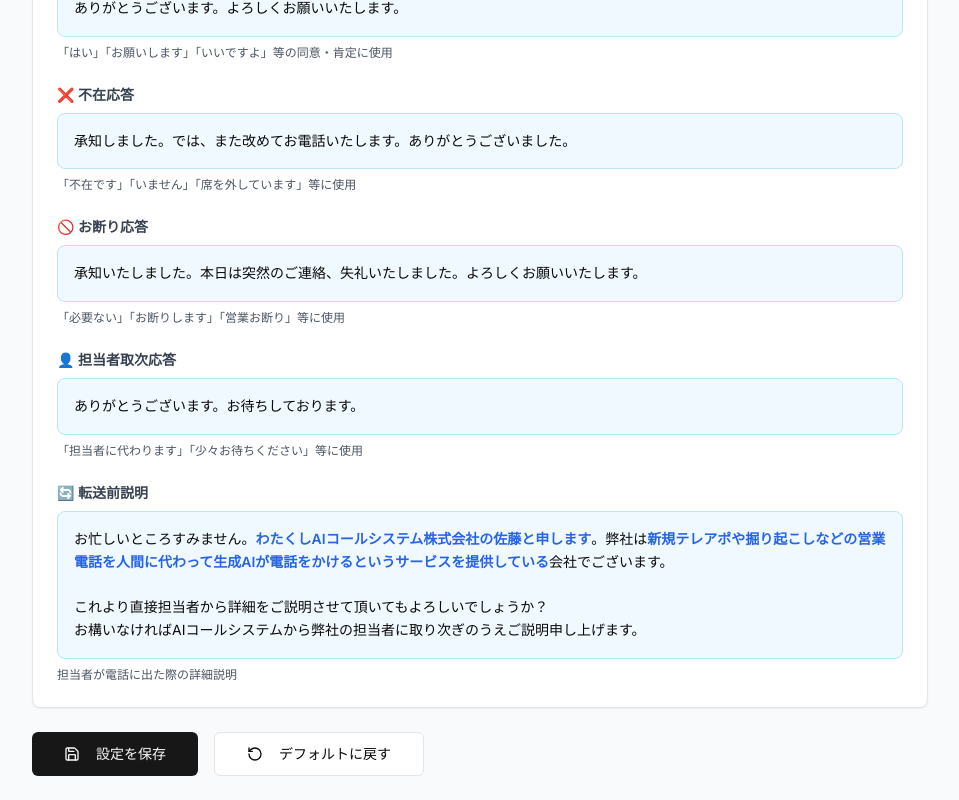
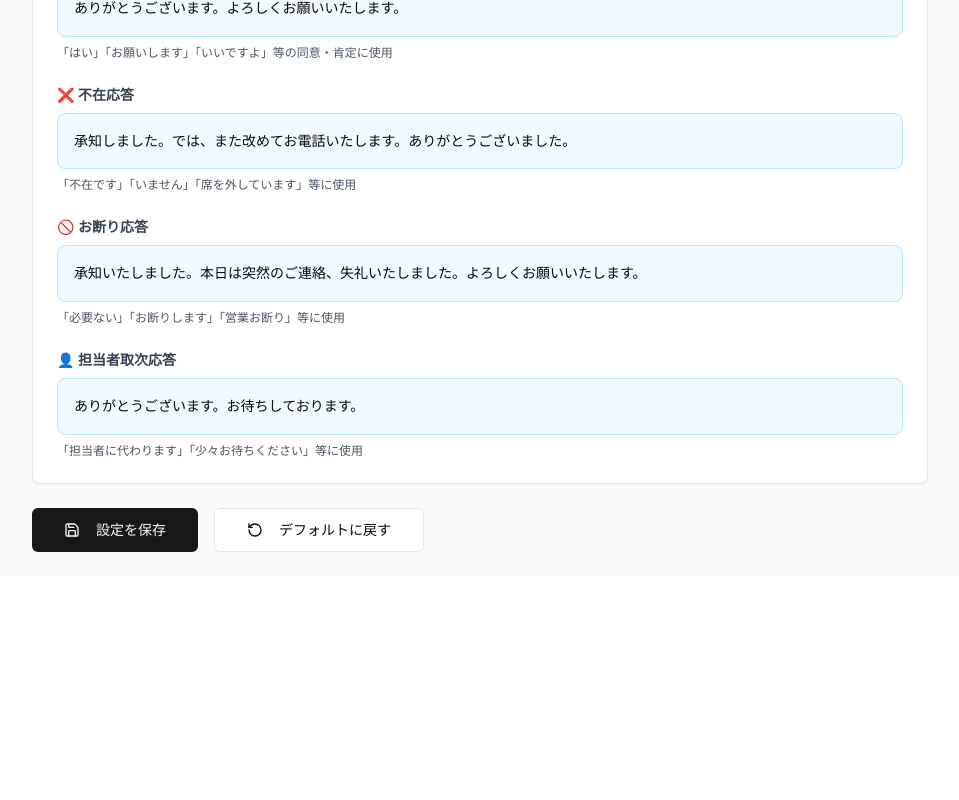
Before and after one commit to Kofsaku/PJ_AI-, a Next.js app in the folder frontend/: page /settings/sales-pitch in a window 1280 px wide. Shown: the part 1395-2195 px from the top of the page, without its empty margins (288-1247 px from the left). After the commit the page ends 1971 px from the top, so only its background shows below. Built offline with nearby package versions, Linux system fonts and the light colour scheme; no server answers.

Commit message:
転送前説明セクションを削除
🤖 Generated with [Claude Code](https://claude.ai/code)

Co-Authored-By: Claude <noreply@anthropic.com>

```diff
--- a/frontend/app/settings/sales-pitch/page.tsx
+++ b/frontend/app/settings/sales-pitch/page.tsx
@@ -467,19 +467,6 @@ ${settings.callToAction || "ぜひ御社の営業部ご担当者さまに概要
                   </p>
                 </div>
 
-                {/* 転送説明 */}
-                <div>
-                  <h4 className="font-semibold text-sm text-gray-700 mb-2">🔄 転送前説明</h4>
-                  <div className="bg-sky-50 border border-sky-200 rounded-lg p-4">
-                    <p
-                      className="text-sm leading-relaxed whitespace-pre-wrap"
-                      dangerouslySetInnerHTML={{ __html: replaceVariables(talkTemplates.transferExplanation) }}
-                    />
-                  </div>
-                  <p className="text-xs text-gray-600 mt-2">
-                    担当者が電話に出た際の詳細説明
-                  </p>
-                </div>
 
               </div>
             </CardContent>
```
